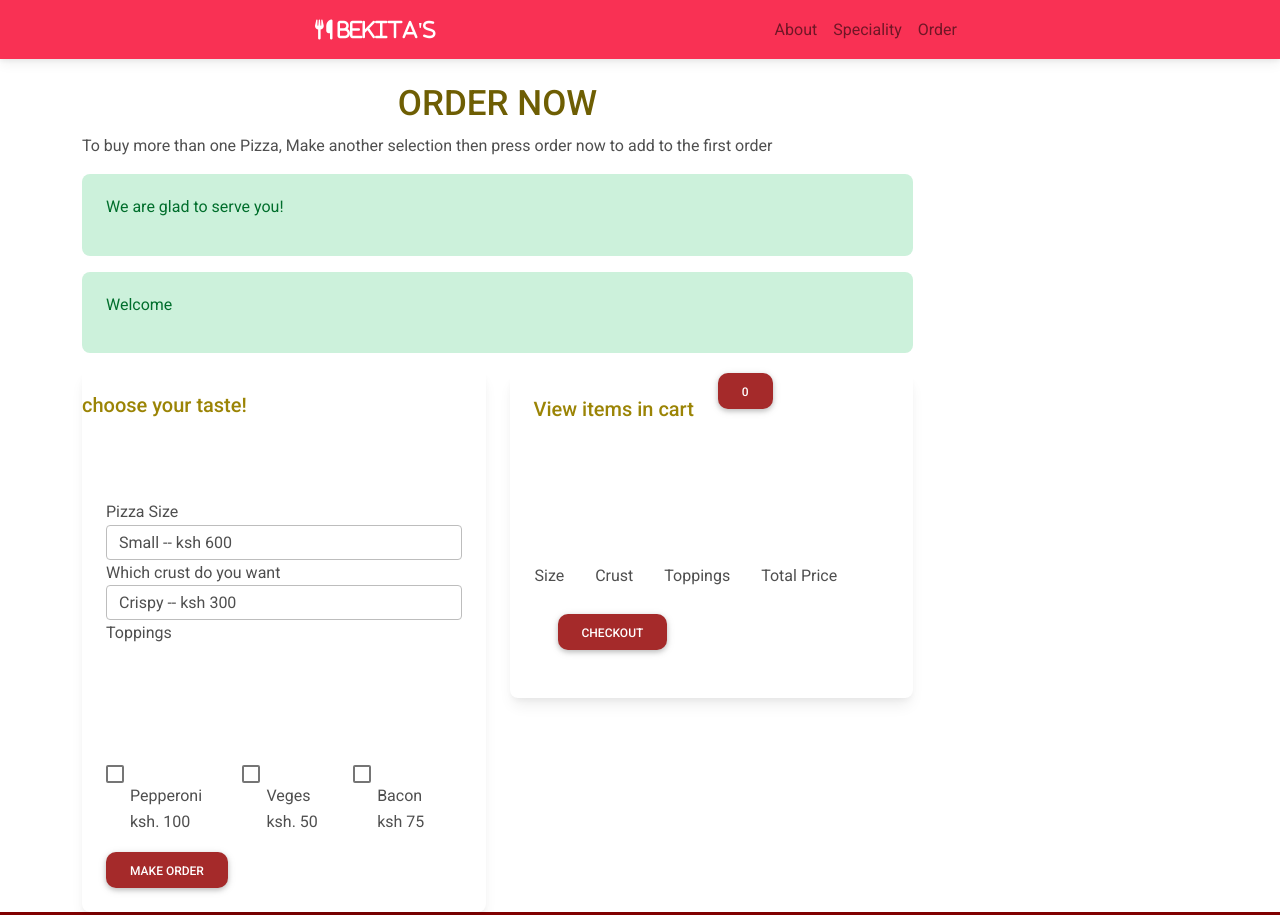
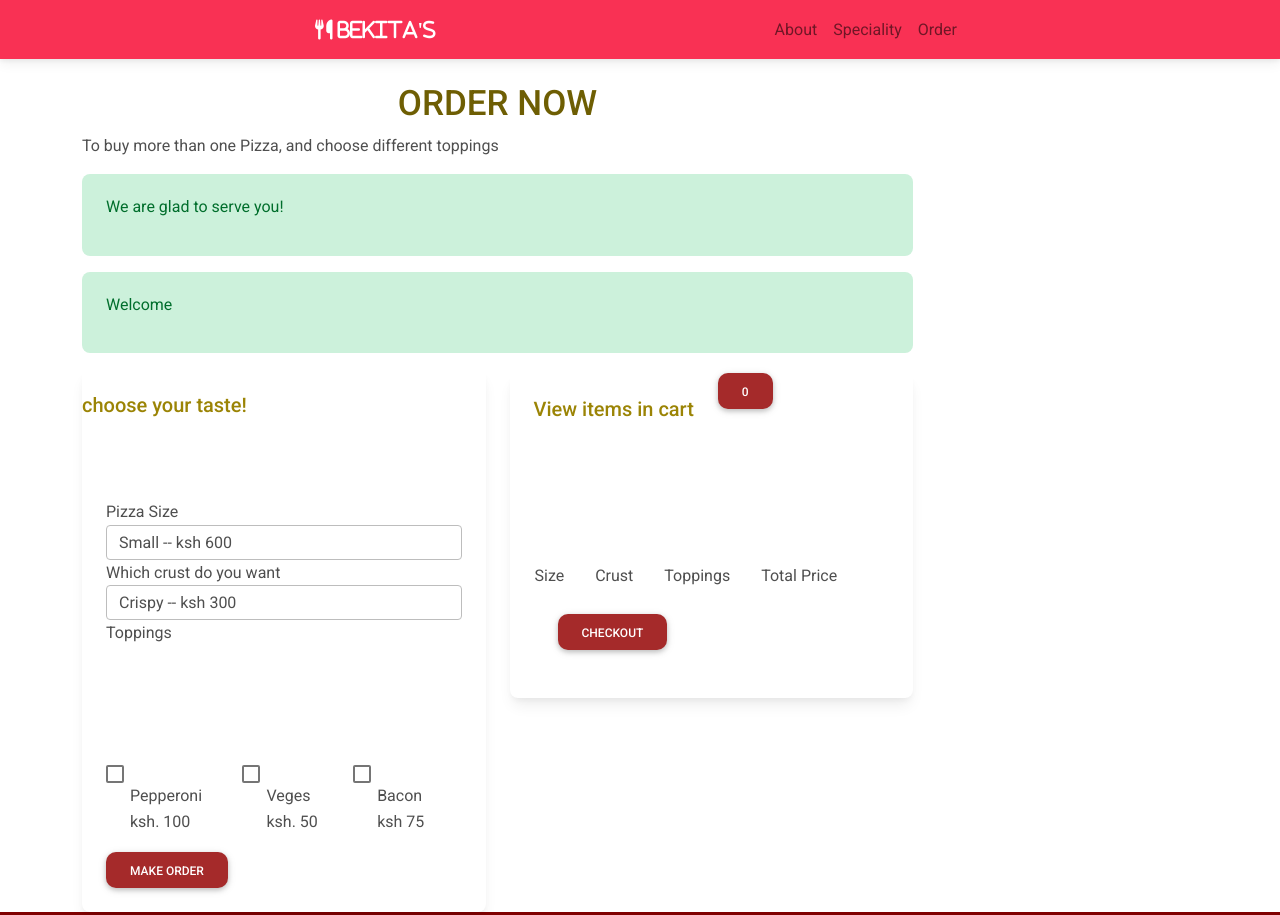
Before and after one commit to BECKY-OCHOLLA/Pizza-website, a plain HTML site: page order.html in a window 1280 px wide. Shown: the top 915 px of the page. Drawn offline with nearby package versions, Linux system fonts and the light colour scheme.

```diff
--- a/order.html
+++ b/order.html
@@ -49,7 +49,7 @@
             <div class="col-md-9">
                 <div id="order-section"></div>
                 <h1 class="text-center pt-4"> ORDER NOW</h1>
-                <p>To buy more than one Pizza, Make another selection then press order now to add to the first order
+                <p>To buy more than one Pizza, and choose different toppings
                 </p>
                 <div class="alert alert-success mt-2" id="success">
                     <P>We are glad to serve you!</P>
```
